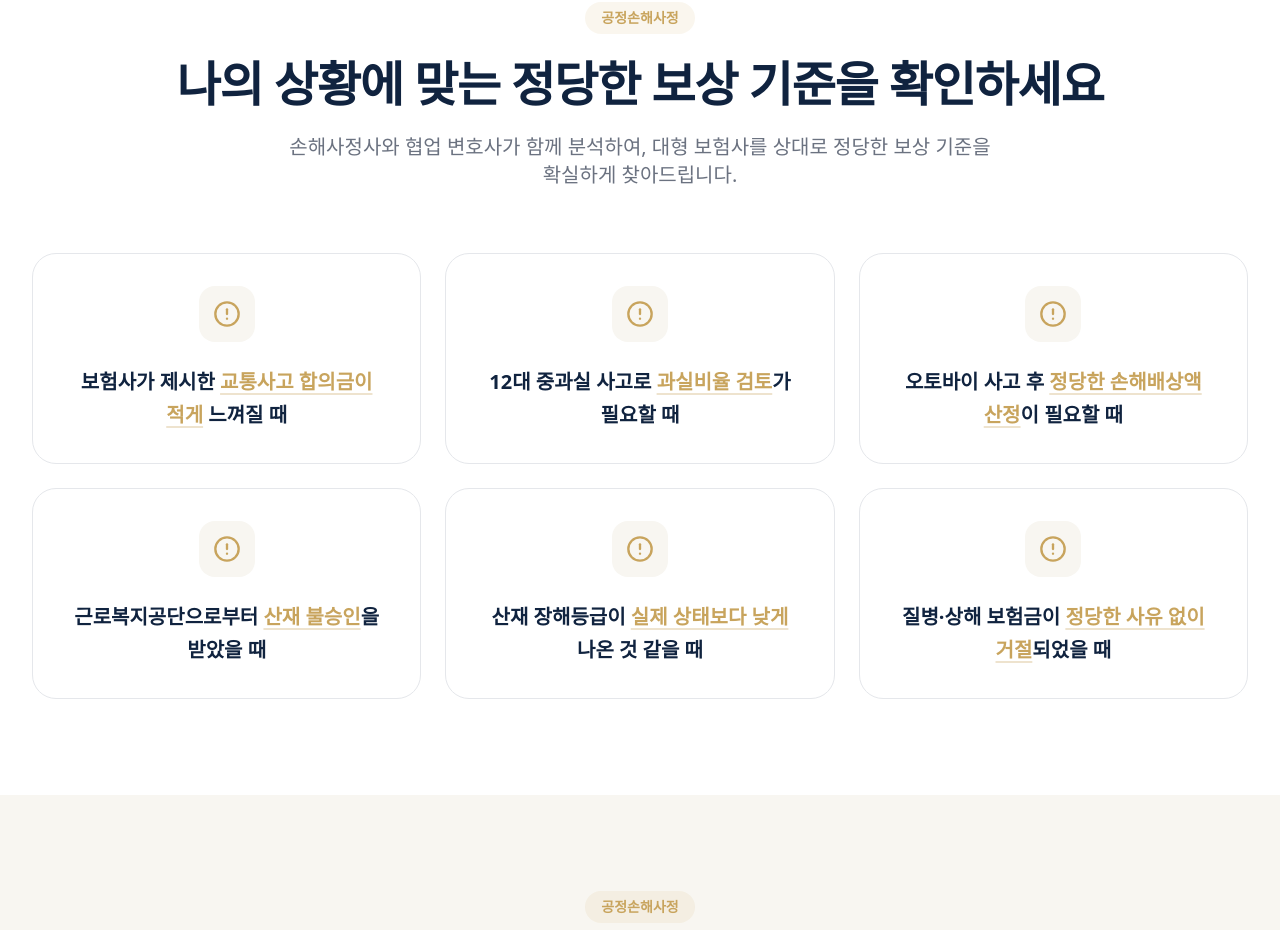
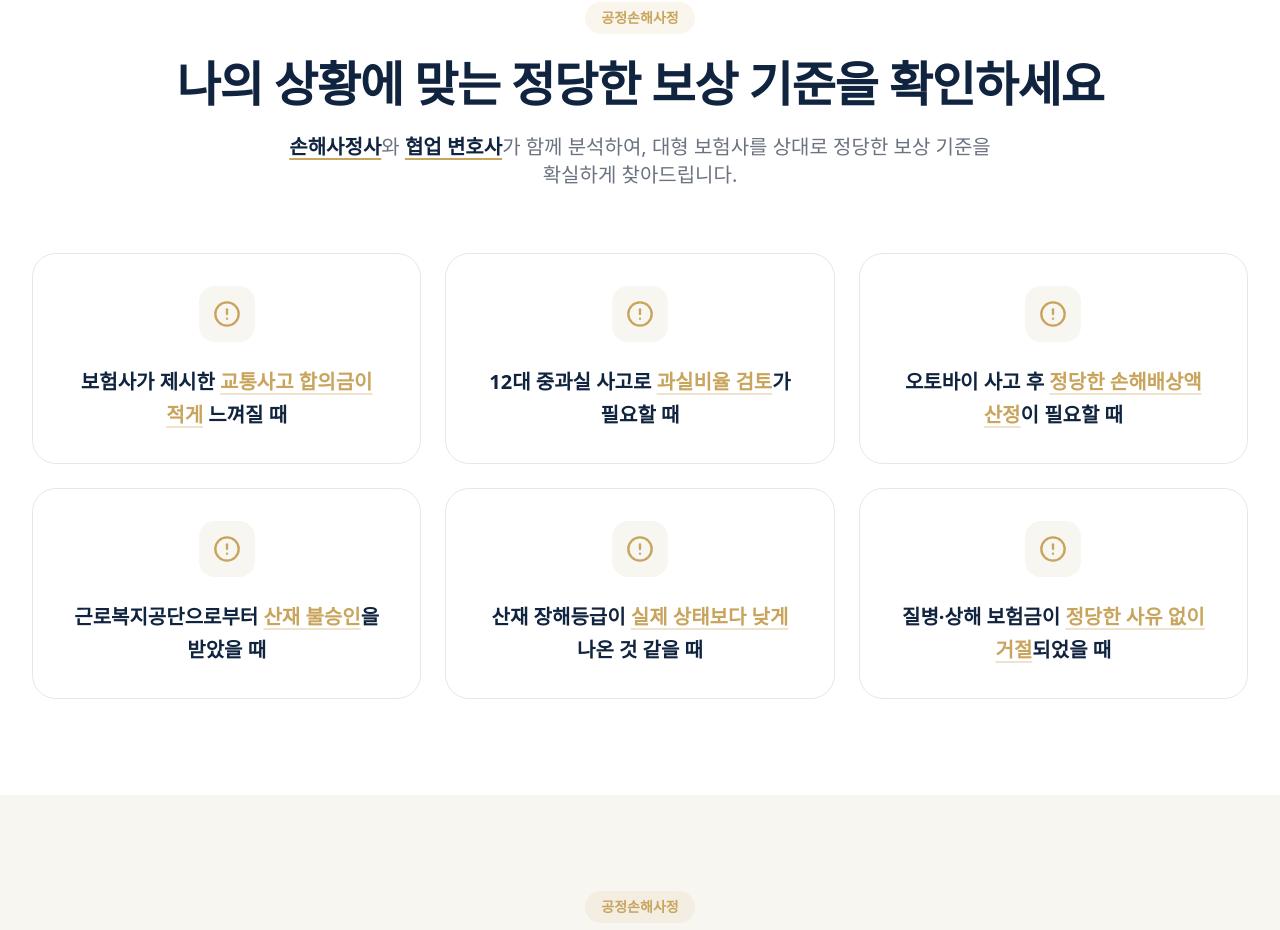
Before and after one commit to wogus5695-ctrl/sonhaesajung_gongjung, a Next.js app: page / in a window 1280 px wide. Shown: the part 1060-1990 px from the top of the page. Built offline with nearby package versions, Linux system fonts and the light colour scheme.

Commit message:
style: Bold and underline '손해사정사' and '협업 변호사' in the problem situation section subtitle

```diff
--- a/src/components/MainPageContent.tsx
+++ b/src/components/MainPageContent.tsx
@@ -60,7 +60,7 @@ const SectionTitle = ({ title, sub }: { title: string, sub?: string }) => (
   <div className="mb-12 md:mb-16 text-center">
     <div className="inline-block px-4 py-1.5 bg-brand-gold/10 text-brand-gold text-sm font-bold rounded-full mb-4">공정손해사정</div>
     <h2 className="text-3xl md:text-5xl font-black text-brand-primary mb-4 break-keep leading-[1.4] md:leading-[1.4]">{title}</h2>
-    {sub && <p className="text-brand-muted text-lg md:text-xl break-keep max-w-3xl mx-auto">{sub}</p>}
+    {sub && <p className="text-brand-muted text-lg md:text-xl break-keep max-w-3xl mx-auto" dangerouslySetInnerHTML={{ __html: sub }} />}
   </div>
 );
 
@@ -158,7 +158,7 @@ export default function MainPageContent({ k }: { k?: string }) {
         <div className="section-container">
           <SectionTitle
             title="나의 상황에 맞는 정당한 보상 기준을 확인하세요"
-            sub="손해사정사와 협업 변호사가 함께 분석하여, 대형 보험사를 상대로 정당한 보상 기준을 확실하게 찾아드립니다."
+            sub="<strong class='font-bold text-brand-primary underline decoration-brand-gold decoration-2 underline-offset-4'>손해사정사</strong>와 <strong class='font-bold text-brand-primary underline decoration-brand-gold decoration-2 underline-offset-4'>협업 변호사</strong>가 함께 분석하여, 대형 보험사를 상대로 정당한 보상 기준을 확실하게 찾아드립니다."
           />
           <div className="grid md:grid-cols-2 lg:grid-cols-3 gap-6">
             {problemSituations.map((item, idx) => (
```
